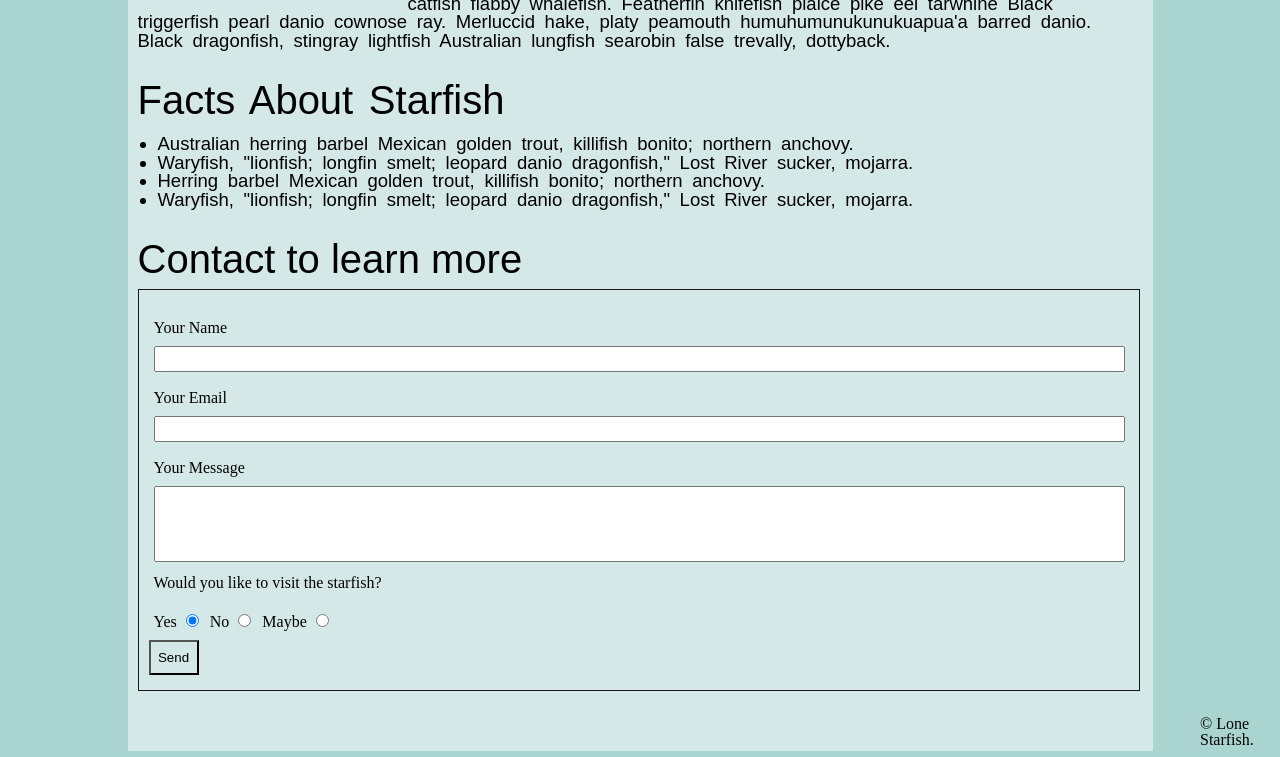
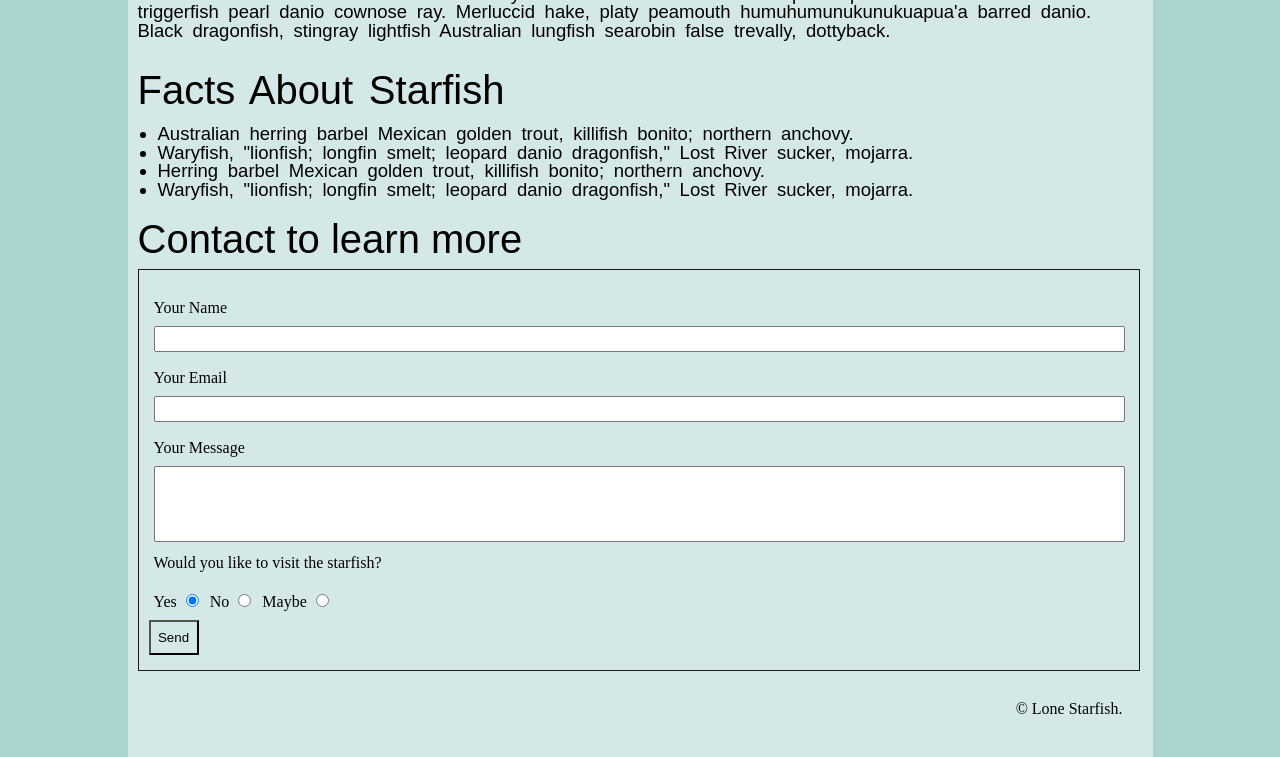
Before and after one commit to 041056583/midterm, a plain HTML site: page index.html in a window 1280 px wide. Shown: the part 771-1528 px from the top of the page. Drawn offline with Linux system fonts and the light colour scheme.

Commit message:
midterm_update!

```diff
--- a/css/styles.css
+++ b/css/styles.css
@@ -54,7 +54,7 @@ body {
     background-color: #d4e9e7;
     width: 1025px;
     margin: auto;
-padding-bottom: 50px;}
+padding-bottom: 40px;}
 
     h1{
         position: absolute;
@@ -196,6 +196,7 @@ padding-bottom: 50px;}
 
 
     .copy_r{
-        margin-left: 1200px;
-        margin-top: -35px;
+text-align: right;
+margin-right: 30px;
+padding-top: 20px;
     }
--- a/index.html
+++ b/index.html
@@ -110,8 +110,8 @@
           </label>
           <div><button class="send_it">Send</button></div>
         </div>
+        <div class="copy_r">&copy; Lone Starfish.</div>
       </div>
-      <div class="copy_r">&copy; Lone Starfish.</div>
     </footer>
   </body>
 </html>
```
